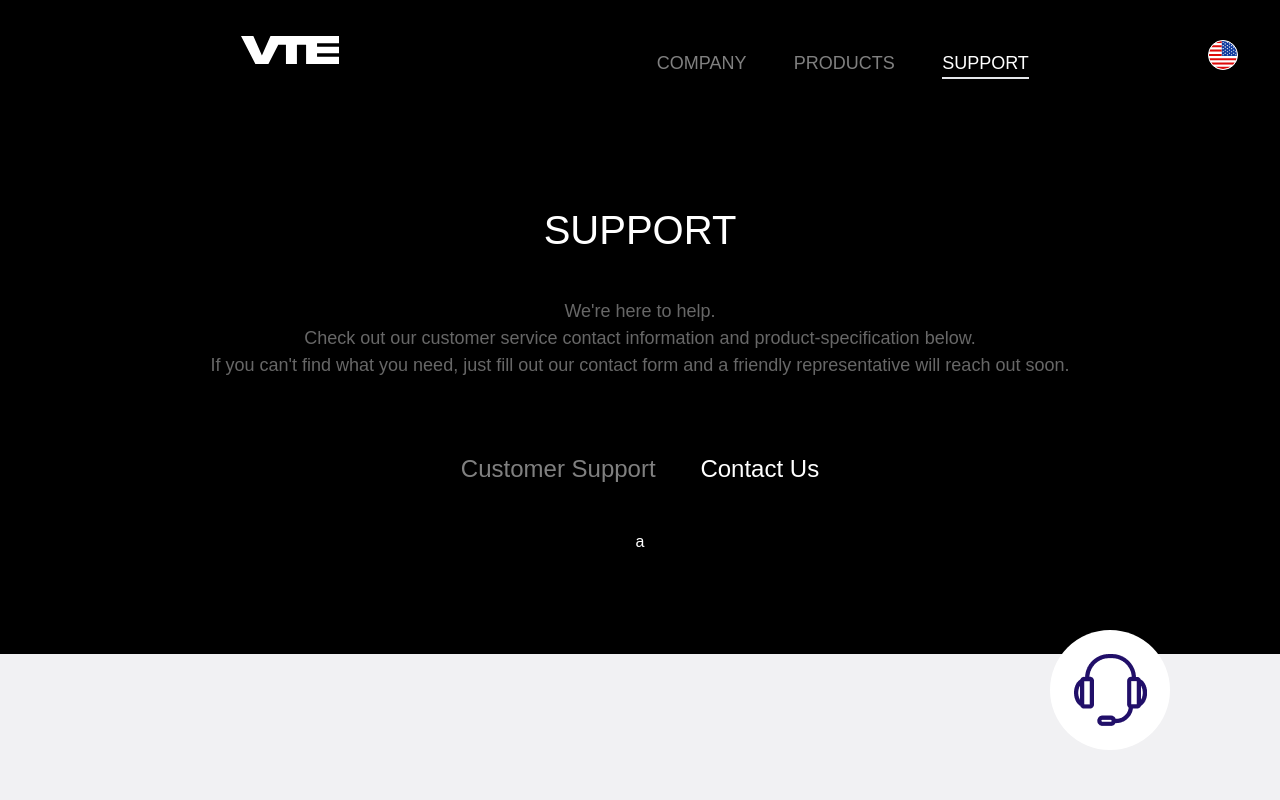
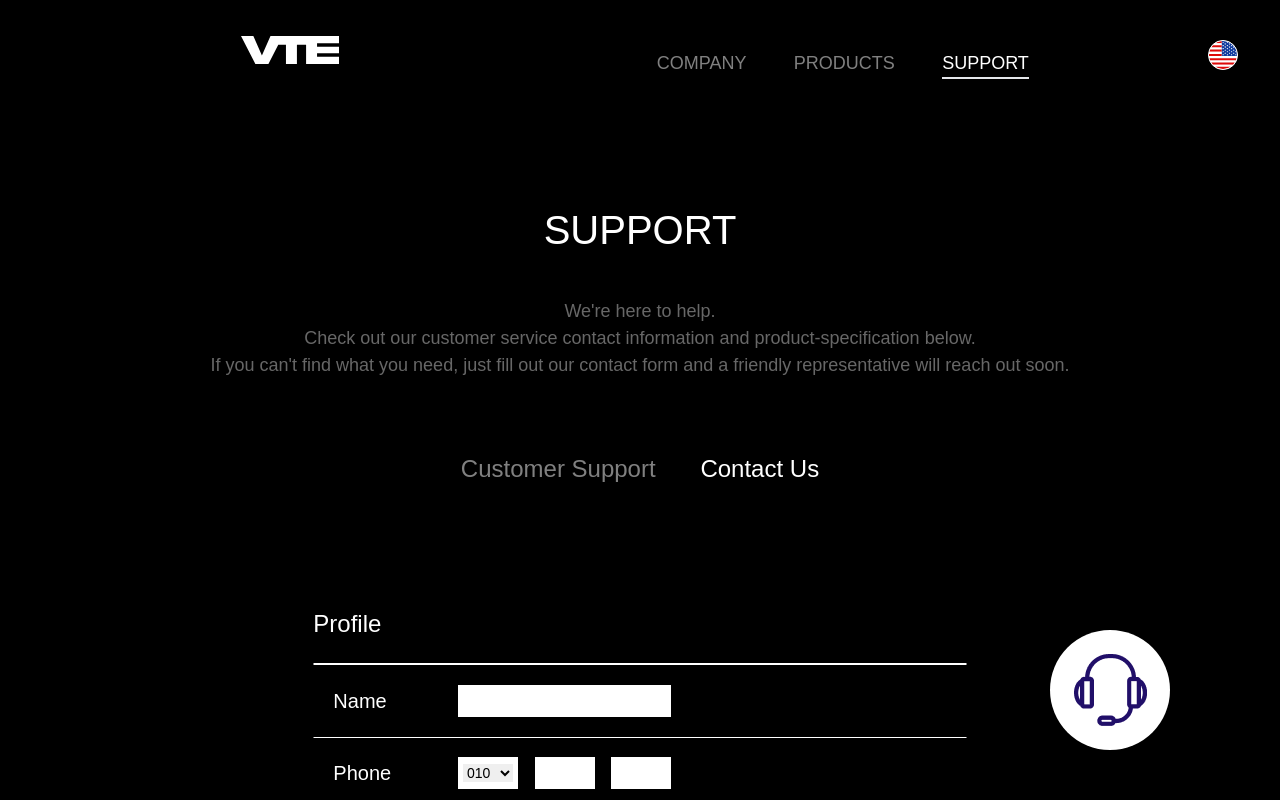
Before and after one commit to jkiwkoo/vte_front, a Next.js app: page /support in a window 1280 px wide. Both pictures are taken after a click on the element "Contact Us". Shown: the top 800 px of the page. Built offline with nearby package versions, Linux system fonts and the light colour scheme; a web font is replaced by a local one.

Commit message:
Add contact us page

```diff
--- a/src/components/ContactUs.tsx
+++ b/src/components/ContactUs.tsx
@@ -1,3 +1,227 @@
+import { Line } from '@/components/Line';
+import { useState } from 'react';
+import { useTranslation } from 'react-i18next';
+import emailjs from '@emailjs/browser';
+
 export const ContactUs = () => {
-  return <div>a</div>;
+  const { t } = useTranslation();
+
+  const [name, setName] = useState('');
+  const [firstNumber, setFirstNumber] = useState('010');
+  const [middleNumber, setMiddleNumber] = useState('');
+  const [lastNumber, setLastNumber] = useState('');
+  const [email, setEmail] = useState('');
+  const [domain, setDomain] = useState('');
+  const [isDirect, setIsDirect] = useState(true);
+  const [subject, setSubject] = useState('');
+  const [message, setMessage] = useState('');
+
+  const clear = () => {
+    setName('');
+    setFirstNumber('010');
+    setMiddleNumber('');
+    setLastNumber('');
+    setEmail('');
+    setDomain('');
+    setIsDirect(true);
+    setSubject('');
+    setMessage('');
+  };
+
+  const isNumber = (number: string) => {
+    const re = new RegExp('^[0-9]{0,4}$');
+
+    return re.test(number);
+  };
+
+  const sendEmail = () => {
+    const templateParams = {
+      name: name,
+      number: `${firstNumber}-${middleNumber}-${lastNumber}`,
+      email: `${email}@${domain}`,
+      subject: subject,
+      message: message,
+    };
+
+    try {
+      emailjs.send(
+        'service_xc79g3o',
+        'template_uqllmdt',
+        templateParams,
+        'Mu9SzmMPQ8dC82KOV',
+      );
+      alert(t('mail.success'));
+      clear();
+    } catch {
+      alert(t('mail.fail'));
+    }
+  };
+
+  return (
+    <div className="mt-[5.9375vw] w-[51.04vw] font-apple text-[20px]">
+      <div className="flex mb-[20px] text-[24px]">{t('word.profile')}</div>
+      <Line virtualWidth="51.04vw" />
+      <Line virtualWidth="51.04vw" end />
+      <div className="flex items-center h-[70px]">
+        <div className="w-[11.3vw] pl-[20px]">{t('word.name')}</div>
+        <div className="bg-white flex items-center px-[5px] h-[32px] text-[14px] text-black w-[16.6665vw]">
+          <input
+            spellCheck={false}
+            className="w-full bg-transparent outline-none"
+            onChange={(e) => {
+              setName(e.target.value);
+            }}
+            value={name}
+          />
+        </div>
+      </div>
+      <Line virtualWidth="51.04vw" />
+      <div className="flex items-center h-[70px]">
+        <div className="w-[11.3vw] pl-[20px]">{t('word.phone')}</div>
+        <div className="flex gap-[1.302vw]">
+          <div className="w-[4.6875vw] bg-white flex items-center px-[5px] h-[32px] text-[14px] text-black">
+            <select
+              className="w-full"
+              value={firstNumber}
+              onChange={(e) => {
+                setFirstNumber(e.target.value);
+              }}
+            >
+              <option value="010">010</option>
+              <option value="011">011</option>
+              <option value="016">016</option>
+              <option value="017">017</option>
+              <option value="018">018</option>
+              <option value="019">019</option>
+            </select>
+          </div>
+          <div className="w-[4.6875vw] bg-white flex items-center px-[5px] h-[32px] text-[14px] text-black">
+            <input
+              spellCheck={false}
+              className="w-full bg-transparent outline-none"
+              onChange={(e) => {
+                isNumber(e.target.value)
+                  ? setMiddleNumber(e.target.value)
+                  : null;
+              }}
+              value={middleNumber}
+            />
+          </div>
+          <div className="w-[4.6875vw] bg-white flex items-center px-[5px] h-[32px] text-[14px] text-black">
+            <input
+              spellCheck={false}
+              className="w-full bg-transparent outline-none"
+              onChange={(e) => {
+                isNumber(e.target.value) ? setLastNumber(e.target.value) : null;
+              }}
+              value={lastNumber}
+            />
+          </div>
+        </div>
+      </div>
+      <Line virtualWidth="51.04vw" />
+      <div className="flex items-center h-[70px]">
+        <div className="w-[11.3vw] pl-[20px]">{t('word.email')}</div>
+        <div className="flex gap-[15px]">
+          <div className="bg-white flex items-center px-[5px] h-[32px] text-[14px] text-black w-[16.6665vw]">
+            <input
+              spellCheck={false}
+              className="w-full bg-transparent outline-none"
+              onChange={(e) => {
+                setEmail(e.target.value);
+              }}
+              value={email}
+            />
+          </div>
+          <div>@</div>
+          <div className="bg-white flex items-center px-[5px] h-[32px] text-[14px] text-black w-[6.77vw]">
+            <input
+              spellCheck={false}
+              disabled={!isDirect}
+              className="w-full bg-transparent outline-none"
+              onChange={(e) => {
+                setDomain(e.target.value);
+              }}
+              value={domain}
+            />
+          </div>
+          <div className="bg-white flex items-center px-[5px] h-[32px] text-[14px] text-black w-[6.77vw]">
+            <select
+              className="w-full"
+              value={domain}
+              onChange={(e) => {
+                if (e.target.value === 'direct') {
+                  setIsDirect(true);
+                  setDomain('');
+                } else {
+                  setIsDirect(false);
+                  setDomain(e.target.value);
+                }
+              }}
+            >
+              <option value="direct">{t('word.directInput')}</option>
+              <option value="gmail.com">gmail.com</option>
+              <option value="naver.com">naver.com</option>
+              <option value="daum.net">daum.net</option>
+              <option value="hanmail.net">hanmail.net</option>
+            </select>
+          </div>
+        </div>
+      </div>
+      <Line virtualWidth="51.04vw" />
+      <Line virtualWidth="51.04vw" end />
+      <div className="mt-[5.2vw] flex mb-[20px] text-[24px]">
+        {t('word.inquiry')}
+      </div>
+      <Line virtualWidth="51.04vw" />
+      <Line virtualWidth="51.04vw" end />
+      <div className="flex items-center h-[70px]">
+        <div className="w-[11.3vw] pl-[20px]">{t('word.subject')}</div>
+        <div className="mr-[20px] bg-white flex items-center px-[5px] h-[32px] text-[14px] text-black w-[38.54vw]">
+          <input
+            spellCheck={false}
+            className="w-full bg-transparent outline-none"
+            onChange={(e) => {
+              setSubject(e.target.value);
+            }}
+            value={subject}
+          />
+        </div>
+      </div>
+      <Line virtualWidth="51.04vw" />
+      <div className="flex items-center h-[240px]">
+        <div className="w-[11.3vw] pl-[20px]">{t('word.message')}</div>
+        <div className="mr-[20px] bg-white px-[5px] py-[5px] text-[14px] text-black w-[38.54vw] h-[200px]">
+          <textarea
+            spellCheck={false}
+            className="h-full w-full bg-transparent outline-none resize-none"
+            onChange={(e) => {
+              setMessage(e.target.value);
+            }}
+            value={message}
+          />
+        </div>
+      </div>
+      <Line virtualWidth="51.04vw" />
+      <Line virtualWidth="51.04vw" end />
+      <div className="flex justify-center text-[22px] mt-[4.5vw] gap-[30px] text-black">
+        <div
+          className="bg-white w-[10.41vw] h-[60px] flex justify-center items-center hover:cursor-pointer hover:bg-vte-gray-3"
+          onClick={() => {
+            sendEmail();
+          }}
+        >
+          {t('word.receipt')}
+        </div>
+        <div
+          className="bg-white w-[10.41vw] h-[60px] flex justify-center items-center hover:cursor-pointer hover:bg-vte-gray-3"
+          onClick={() => {
+            clear();
+          }}
+        >
+          {t('word.cancellation')}
+        </div>
+      </div>
+    </div>
+  );
 };
--- a/src/components/CustomerSupport.tsx
+++ b/src/components/CustomerSupport.tsx
@@ -1,4 +1,5 @@
 import { useTranslation } from 'react-i18next';
+import { Line } from '@/components/Line';
 
 export const CustomerSupport = () => {
   const { t } = useTranslation();
@@ -7,10 +8,6 @@ export const CustomerSupport = () => {
     method: string;
     title: string;
     url: string;
-  };
-
-  type LineProps = {
-    end?: boolean;
   };
 
   const SupportDetail = ({ method, title, url }: SupportDetailProps) => {
@@ -30,29 +27,19 @@ export const CustomerSupport = () => {
             {t('word.download')}
           </a>
         </div>
-        <Line />
+        <Line virtualWidth="62.5" />
       </>
-    );
-  };
-
-  const Line = ({ end }: LineProps) => {
-    return (
-      <div
-        className={`w-[62.5vw] border border-transparent ${
-          end ? 'border-t-white' : 'border-b-white'
-        }`}
-      ></div>
     );
   };
 
   return (
     <div className="w-[62.5vw] h-[100vh]">
-      <Line />
-      <Line end />
+      <Line virtualWidth="62.5" />
+      <Line virtualWidth="62.5" end />
       <SupportDetail method="자료" title="FOO" url="" />
       <SupportDetail method="견적" title="BAR" url="" />
       <SupportDetail method="견적" title="BAZ" url="" />
-      <Line end />
+      <Line virtualWidth="62.5" end />
     </div>
   );
 };
--- /dev/null
+++ b/src/components/Line.tsx
@@ -0,0 +1,14 @@
+type LineProps = {
+  virtualWidth: string;
+  end?: boolean;
+};
+
+export const Line = ({ virtualWidth, end }: LineProps) => {
+  return (
+    <div
+      className={`w-[${virtualWidth}vw] border border-transparent ${
+        end ? 'border-t-white' : 'border-b-white'
+      }`}
+    ></div>
+  );
+};
--- a/src/lang/Chinese.ts
+++ b/src/lang/Chinese.ts
@@ -7,6 +7,15 @@ const Chinese = {
     products: 'PRODUCTS',
     support: 'SUPPORT',
     download: 'download',
+    name: 'Name',
+    phone: 'Phone',
+    email: 'Email',
+    inquiry: 'Inquriy',
+    subject: 'Subject',
+    message: 'Message',
+    receipt: 'Receipt',
+    cancellation: 'Cancellation',
+    directInput: 'Direct input',
   },
   glass: {
     '1': {
@@ -122,6 +131,10 @@ const Chinese = {
       '2': 'Contact Us',
     },
   },
+  mail: {
+    success: 'Message sent successfully!',
+    fail: 'Message sending failed...',
+  },
 };
 
 export default Chinese;
--- a/src/lang/English.ts
+++ b/src/lang/English.ts
@@ -7,6 +7,15 @@ const English = {
     products: 'PRODUCTS',
     support: 'SUPPORT',
     download: 'download',
+    name: 'Name',
+    phone: 'Phone',
+    email: 'Email',
+    inquiry: 'Inquriy',
+    subject: 'Subject',
+    message: 'Message',
+    receipt: 'Receipt',
+    cancellation: 'Cancellation',
+    directInput: 'Direct input',
   },
   glass: {
     '1': {
@@ -122,6 +131,10 @@ const English = {
       '2': 'Contact Us',
     },
   },
+  mail: {
+    success: 'Message sent successfully!',
+    fail: 'Message sending failed...',
+  },
 };
 
 export default English;
--- a/src/lang/Korean.ts
+++ b/src/lang/Korean.ts
@@ -7,6 +7,16 @@ const Korean = {
     products: 'PRODUCTS',
     support: 'SUPPORT',
     download: 'download',
+    profile: 'Profile',
+    name: 'Name',
+    phone: 'Phone',
+    email: 'Email',
+    inquiry: 'Inquriy',
+    subject: 'Subject',
+    message: 'Message',
+    receipt: 'Receipt',
+    cancellation: 'Cancellation',
+    directInput: 'Direct input',
   },
   glass: {
     '1': {
@@ -122,6 +132,10 @@ const Korean = {
       '2': 'Contact Us',
     },
   },
+  mail: {
+    success: 'Message sent successfully!',
+    fail: 'Message sending failed...',
+  },
 };
 
 export default Korean;
```
